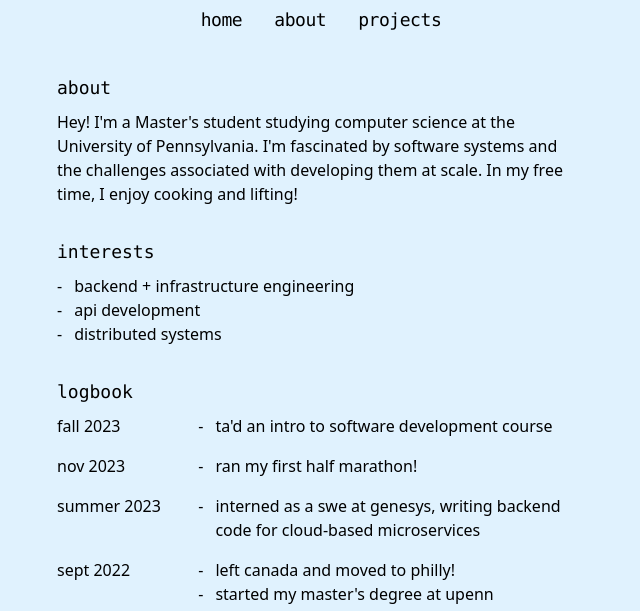
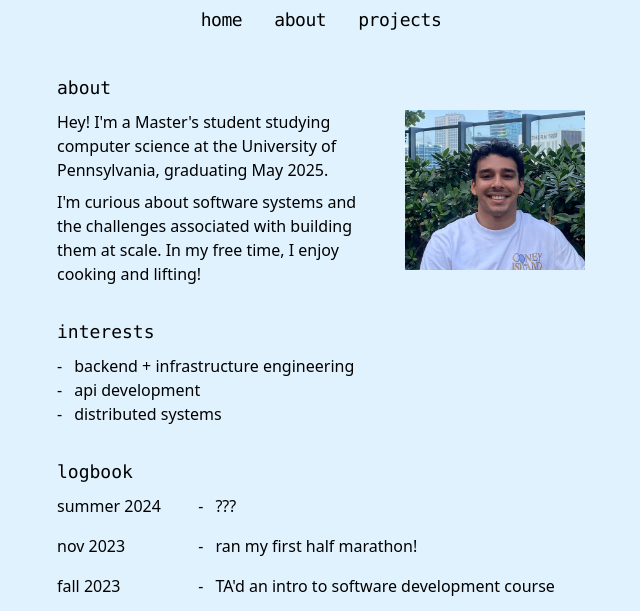
Before and after one commit to bilala45/personal-website-v2, a Gatsby site: page /about in a window 1280 px wide. Shown: the part 138-749 px from the top of the page, without its empty margins (319-959 px from the left). Built offline with nearby package versions, Linux system fonts and the light colour scheme; Gatsby itself is replaced by a stand-in of ours.

Commit message:
Add image to about page

```diff
--- /dev/null
+++ b/src/index.d.ts
@@ -0,0 +1,2 @@
+declare module "*.jpg";
+declare module "*.png";
--- a/src/pages/about.tsx
+++ b/src/pages/about.tsx
@@ -1,6 +1,7 @@
 import * as React from "react";
 import Header from "../components/header";
 import PageProps from "../interfaces/PageProps";
+import Me from "../images/Me.jpg";
 
 const AboutPage: React.FC<PageProps> = ({ location }: PageProps) => {
   const [loadContent, setLoadContent] = React.useState(false);
@@ -31,11 +32,33 @@ const AboutPage: React.FC<PageProps> = ({ location }: PageProps) => {
         }
       >
         <div className={headerStyle()}>about</div>
-        <div className="pt-2">
-          Hey! I'm a Master's student studying computer science at the
-          University of Pennsylvania. I'm fascinated by software systems and the
-          challenges associated with developing them at scale. In my free time,
-          I enjoy cooking and lifting!
+
+        <div className="md:hidden pt-2">
+          <img src={Me} width="180"></img>
+          <div className="pt-2">
+            Hey! I'm a Master's student studying computer science at the
+            University of Pennsylvania, graduating May 2025.
+          </div>
+          <div className="pt-2">
+            I'm curious about software systems and the challenges associated
+            with building them at scale. In my free time, I enjoy cooking and
+            lifting!
+          </div>
+        </div>
+
+        <div className="hidden md:grid grid-cols-5 pt-2">
+          <div className="col-span-3">
+            <div>
+              Hey! I'm a Master's student studying computer science at the
+              University of Pennsylvania, graduating May 2025.
+            </div>
+            <div className="pt-2">
+              I'm curious about software systems and the challenges associated
+              with building them at scale. In my free time, I enjoy cooking and
+              lifting!
+            </div>
+          </div>
+          <img src={Me} width="180" className="col-span-2 ml-auto mr-0"></img>
         </div>
 
         <div className={"pt-8 " + headerStyle()}>interests</div>
@@ -51,15 +74,19 @@ const AboutPage: React.FC<PageProps> = ({ location }: PageProps) => {
 
         <div className={"pt-8 " + headerStyle()}>logbook</div>
         <div className="grid grid-cols-10 gap-y-4 pt-2">
-          <div className="col-span-2">fall 2023</div>
+          <div className="col-span-2">summer 2024</div>
           <div className="col-span-1 text-right pr-3">-</div>
-          <div className="col-span-7">
-            ta'd an intro to software development course
-          </div>
+          <div className="col-span-7">???</div>
 
           <div className="col-span-2">nov 2023</div>
           <div className="col-span-1 text-right pr-3">-</div>
           <div className="col-span-7">ran my first half marathon!</div>
+
+          <div className="col-span-2">fall 2023</div>
+          <div className="col-span-1 text-right pr-3">-</div>
+          <div className="col-span-7">
+            TA'd an intro to software development course
+          </div>
 
           <div className="col-span-2">summer 2023</div>
           <div className="col-span-1 text-right pr-3">-</div>
@@ -69,7 +96,7 @@ const AboutPage: React.FC<PageProps> = ({ location }: PageProps) => {
           </div>
 
           <div className="col-span-2">sept 2022</div>
-          <div className="col-span-1 text-right  pr-3">
+          <div className="col-span-1 text-right pr-3">
             <div>-</div>
             <div>-</div>
           </div>
```
Also changed, not shown: src/images/Me.jpg (added).
